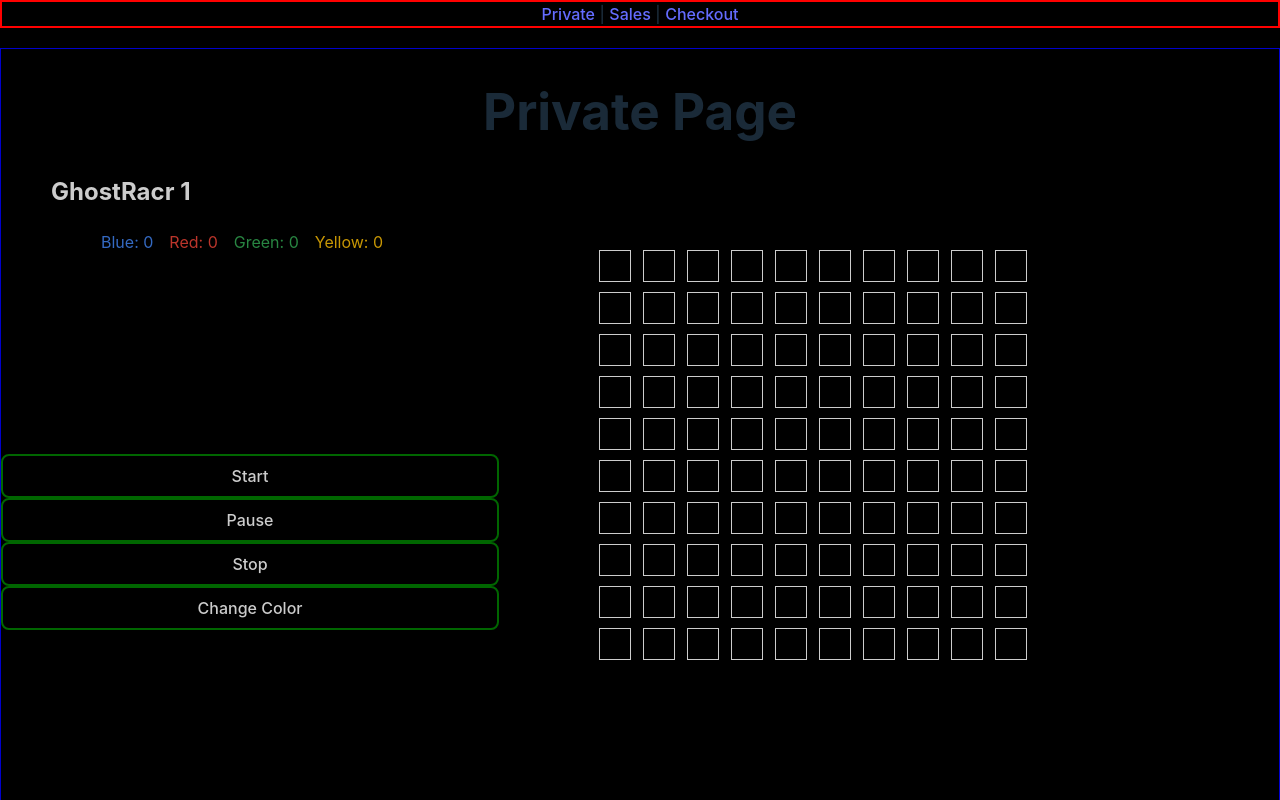
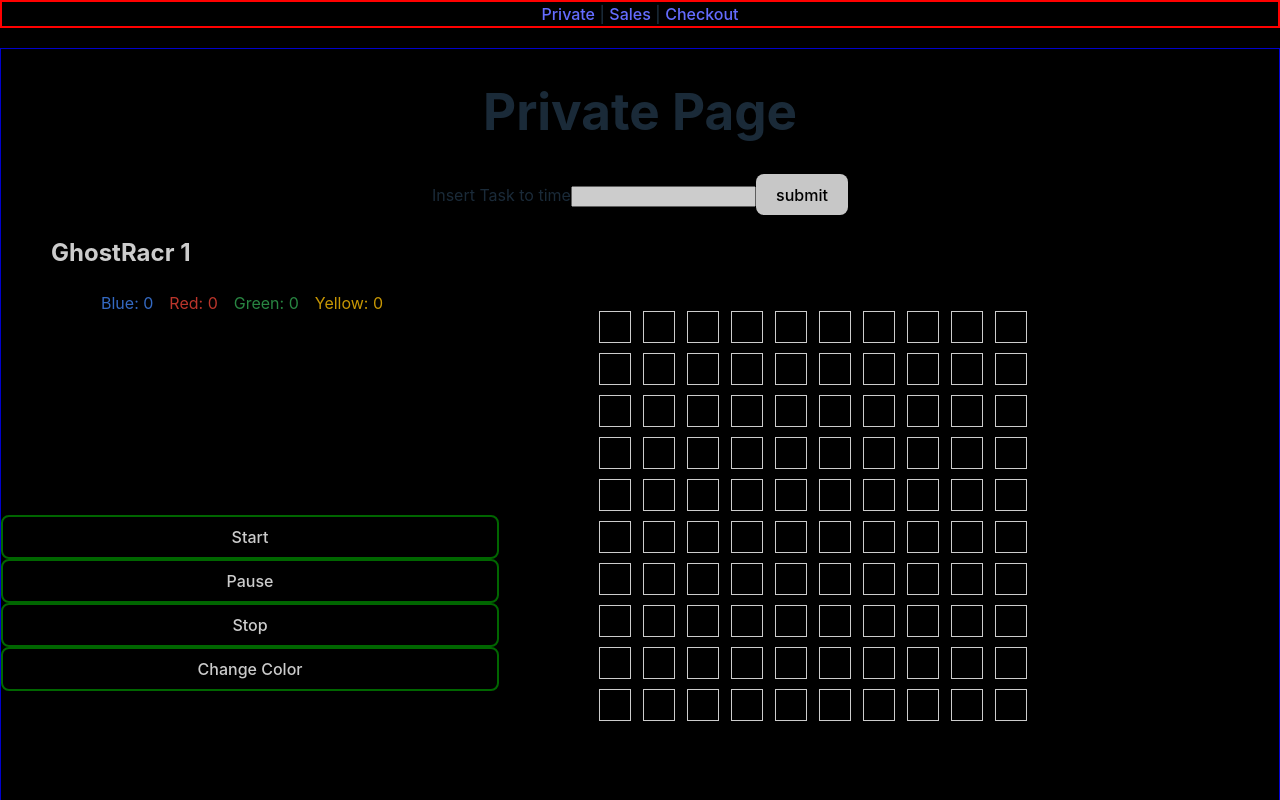
Before and after one commit to pmrprdc/gamifiedworkday, a React (Vite) app: page /private in a window 1280 px wide. Shown: the top 800 px of the page. Built offline with nearby package versions, Linux system fonts and the light colour scheme.

Commit message:
created an input component for user to set what tasks to time up front first

```diff
--- a/src/components/PRIVATE/TIMING/VisualTimer.jsx
+++ b/src/components/PRIVATE/TIMING/VisualTimer.jsx
@@ -69,6 +69,7 @@ const VisualTimer = () => {
   const [isActive, setIsActive] = useState(false);
   const [timer, setTimer] = useState(0);
   const bottomRef = useRef(null);
+  const tasksToTime = [];
   const colorNames = {
     '#4285F4': 'Blue',
     '#EA4336': 'Red',
@@ -157,7 +158,12 @@ const VisualTimer = () => {
 
   return (
     <div >
+      <label>
+        Insert Task to time
+      <input type='text'/>
+      </label>
 
+      <button>submit</button>
 
 
       {boxes.map((boxSet, setIndex) => (
```
Also changed, not shown: Screenshot 2024-05-22 at 5.33.13 PM.png (added), Screenshot 2024-05-22 at 5.46.19 PM.png (added).
